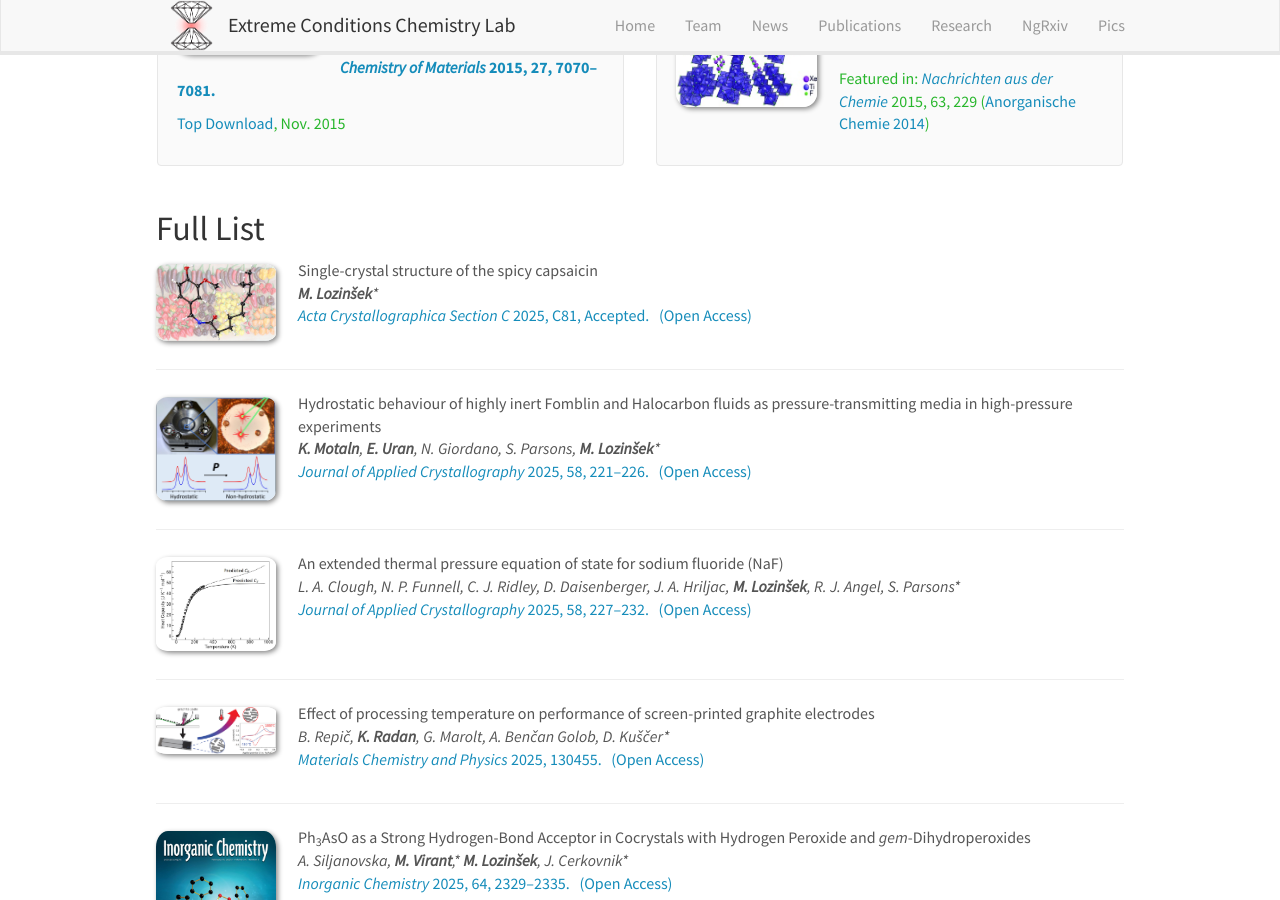
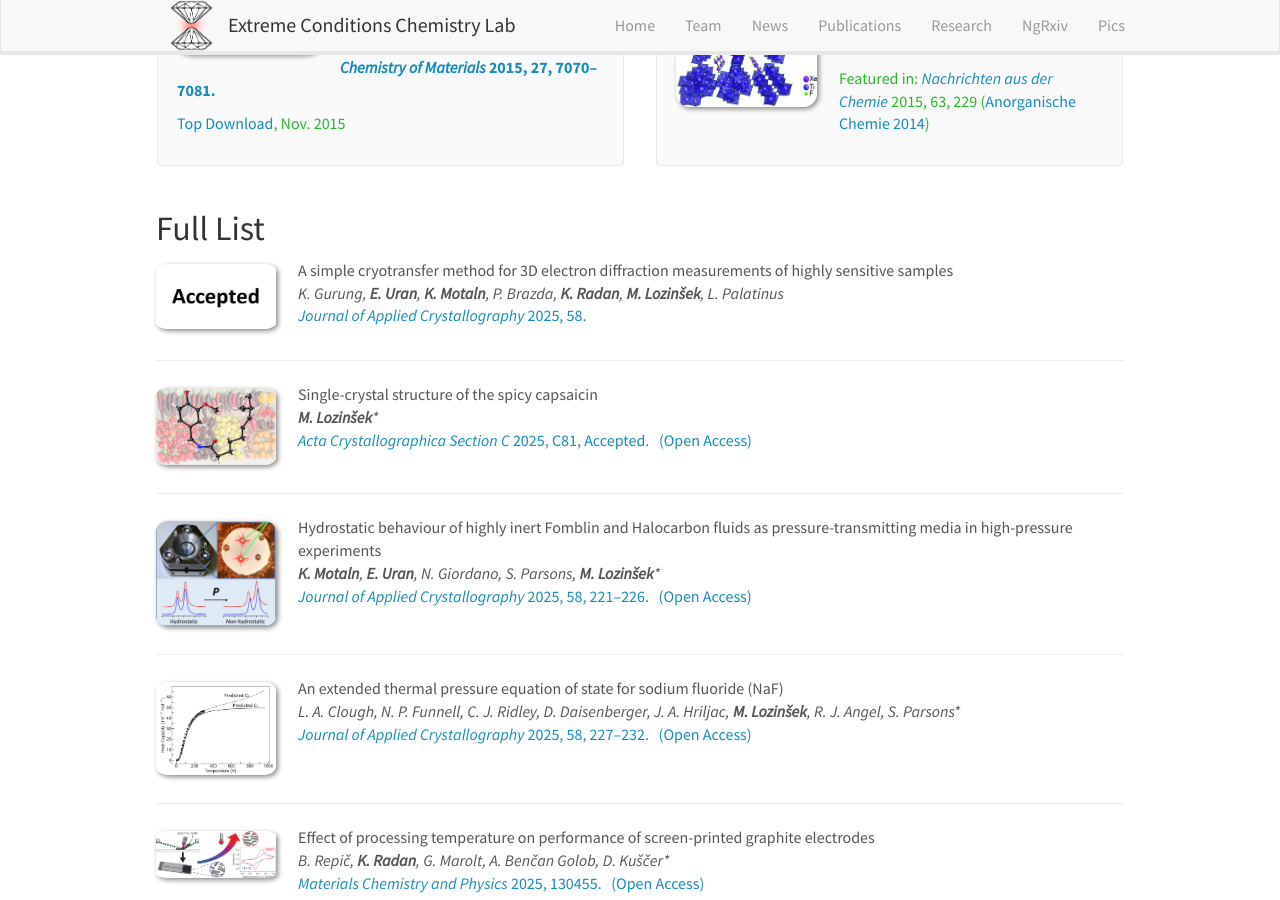
Before and after one commit to eccl-jsi/eccl-jsi.github.io, a Jekyll site: the page built from _pages/publications.md, in a window 1280 px wide and 900 px high, scrolled down 1710 px. Built offline with Jekyll 4.4.1, drawn with Linux system fonts in a browser that asks for light colours; nearby versions of some CDN libraries.

Commit message:
Update publist.yml

```diff
--- a/_data/publist.yml
+++ b/_data/publist.yml
@@ -1,4 +1,13 @@
 ---
+-
+  authors: "K. Gurung, <b>E. Uran</b>, <b>K. Motaln</b>, P. Brazda, <b>K. Radan</b>, <b>M. Lozinšek</b>, L. Palatinus"
+  description: ""
+  highlight: 0
+  image: Accepted.jpg
+  link:
+    display: "<i>Journal of Applied Crystallography</i> 2025, 58. &nbsp;&nbsp;"
+    url: ""
+  title: "A simple cryotransfer method for 3D electron diffraction measurements of highly sensitive samples"
 -
   authors: "<b>M. Lozinšek</b>*"
   description: ""
```
